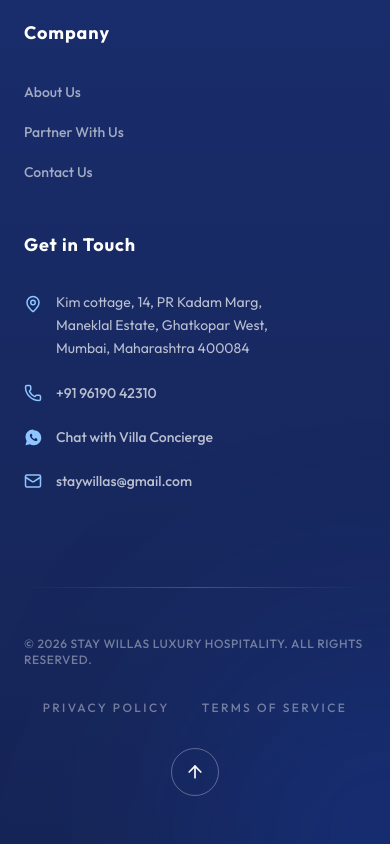
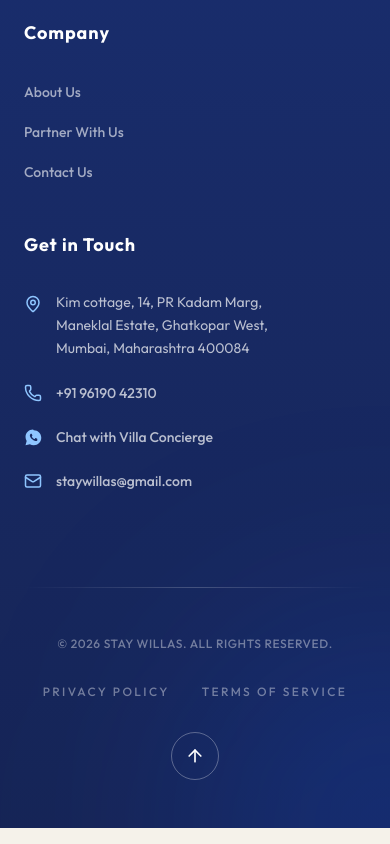
Before and after one commit to staywillas/Stay-Willas-Website, a Next.js app: page /about in a window 390 px wide. Shown: the part 4368-5212 px from the top of the page. Built offline with nearby package versions, Linux system fonts and the light colour scheme; no server answers.

Commit message:
fix: mobile menu transparency, villa page layout, and footer copyright

```diff
--- a/src/app/villa/[slug]/page.tsx
+++ b/src/app/villa/[slug]/page.tsx
@@ -246,8 +246,8 @@ export default async function VillaDetailPage({ params }: PageProps) {
         {/* Cinematic, Interactive Property Gallery & Lightbox */}
         <PropertyGallery images={villaData.images} propertyName={villaData.name} villaId={villaData.slug} />
 
-        <div className="grid grid-cols-1 lg:grid-cols-12 gap-16 mb-24">
-          <div className="lg:col-span-8">
+        <div className="flex flex-col lg:grid lg:grid-cols-12 gap-12 lg:gap-16 mb-24">
+          <div className="order-2 lg:order-1 lg:col-span-8">
             <div className="mb-12">
               <h2 className="text-3xl font-heading mb-6 border-b border-border-subtle pb-6 italic text-accent-primary">The Story</h2>
               <p className="text-text-primary/65 text-lg leading-relaxed whitespace-pre-line">
@@ -274,7 +274,7 @@ export default async function VillaDetailPage({ params }: PageProps) {
 
           </div>
 
-          <div className="lg:col-span-4 relative" id="booking-card-section">
+          <div className="order-1 lg:order-2 lg:col-span-4 relative" id="booking-card-section">
             <BookingCard
               villaId={villaData.id}
               villaName={villaData.name}
--- a/src/components/layout/footer.tsx
+++ b/src/components/layout/footer.tsx
@@ -175,8 +175,8 @@ const Footer = () => {
 
         {/* Footer Bottom */}
         <div className="flex flex-col md:flex-row justify-between items-center gap-8">
-          <p className="text-white/40 text-xs tracking-wider font-medium">
-            © 2026 STAY WILLAS LUXURY HOSPITALITY. ALL RIGHTS RESERVED.
+          <p className="text-white/40 text-xs tracking-wider font-medium uppercase">
+            © {new Date().getFullYear()} Stay Willas. All Rights Reserved.
           </p>
 
           <div className="flex gap-8">
--- a/src/components/layout/navbar.tsx
+++ b/src/components/layout/navbar.tsx
@@ -304,7 +304,7 @@ const Navbar = () => {
                   setIsMobileMenuOpen(false);
                 }
               }}
-              className="absolute top-0 right-0 bottom-0 w-[85%] max-w-[380px] bg-[#0e1b30]/95 backdrop-blur-2xl border-l border-white/10 shadow-2xl flex flex-col"
+              className="absolute top-0 right-0 bottom-0 w-[85%] max-w-[380px] bg-[#0e1b30] border-l border-white/10 shadow-2xl flex flex-col"
             >
               {/* Panel Header */}
               <div className="flex justify-between items-center px-6 pt-6 pb-4 border-b border-white/8">
--- a/src/components/villa/food-menu-modal.tsx
+++ b/src/components/villa/food-menu-modal.tsx
@@ -68,7 +68,7 @@ export default function FoodMenuModal() {
       {/* Modal Popup */}
       <AnimatePresence>
         {isOpen && (
-          <div className="fixed inset-0 z-[9999] flex items-center justify-center p-4 md:p-10">
+          <div className="fixed inset-0 z-[1000000] flex items-center justify-center p-4 md:p-10">
             {/* Frosted glass backdrop click listener */}
             <motion.div
               initial={{ opacity: 0 }}
```
